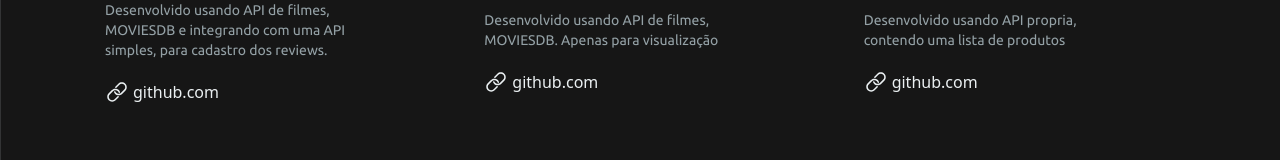
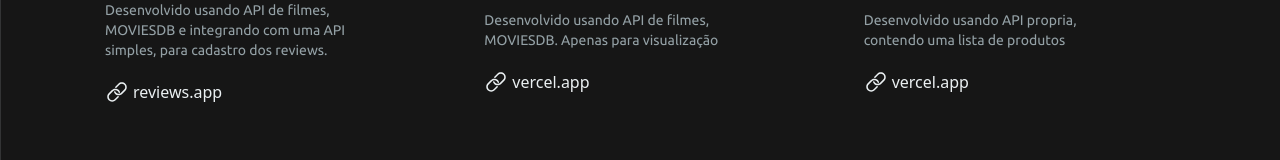
Before and after one commit to jmitsuu/profileport, a React (Vite) app: page /projects in a window 1280 px wide. Shown: the part 890-1050 px from the top of the page. Built offline with nearby package versions, Linux system fonts and the light colour scheme.

Commit message:
projects

```diff
--- a/index.html
+++ b/index.html
@@ -4,7 +4,8 @@
     <meta charset="UTF-8" />
     <link rel="icon" type="image/svg+xml" href="/vite.svg" />
     <meta name="viewport" content="width=device-width, initial-scale=1.0" />
-    <title>Vite + React + TS</title>
+    <meta name='Portfólio'  content='Portfólio desenvolvido para divulgar projetos criados em ReactJs e VueJs'/>
+    <title>Portfólio</title>
   </head>
   <body>
     <div id="root"></div>
--- a/package.json
+++ b/package.json
@@ -12,6 +12,7 @@
   "dependencies": {
     "react": "^18.3.1",
     "react-dom": "^18.3.1",
+    "react-helmet-async": "^2.0.5",
     "react-icons": "^5.2.1",
     "react-router-dom": "^6.25.1"
   },
--- a/src/App.tsx
+++ b/src/App.tsx
@@ -5,7 +5,7 @@ import { Container } from './layout/Container';
 function App() {
   return (
     <main className=" min-h-screen bg-black dark:bg-slate-100 ">
-      <div className=" h-full bg-tecHeavy dark:bg-white flex flex-col relative  border-x-[0.1em] border-tecMedium md:w-[1300px] mx-auto min-h-screen  ">
+      <div className=" h-full bg-tecHeavy dark:bg-white flex flex-col relative  border-x-[0.1em]  border-tecMedium dark:border-tecSuperLight md:w-[1300px] mx-auto min-h-screen  ">
         <Header />
         <Container>
           <Outlet />
--- a/src/components/AboutMe.tsx
+++ b/src/components/AboutMe.tsx
@@ -59,7 +59,7 @@ const courses = [
 ];
 export function AboutMe() {
   return (
-    <div className=" md:flex border justify-around w-full border-tecMedium px-5 py-10 rounded-2xl  my-20 ">
+    <div className=" md:flex border justify-around w-full border-tecMedium dark:border-tecSuperLight px-5 py-10 rounded-2xl  my-20 ">
       <div className="md:w-[430px] ">
         <div className="flex items-center ">
           <PiBagSimpleFill className="w-8 h-8 mr-2 text-tecSuperLight dark:text-tecHeavy" />
--- a/src/components/Footer.tsx
+++ b/src/components/Footer.tsx
@@ -16,7 +16,7 @@ const routeLink = [
 ];
 export function Footer() {
   return (
-    <footer className="w-full flex items-center justify-between container mx-auto h-32 border-t dark:text-tecHeavy  border-tecMedium">
+    <footer className="w-full flex items-center justify-between container mx-auto h-32 border-t dark:border-tecSuperLight   border-tecMedium">
       <div className="flex">
         {routeLink.map((link) => {
           return (
--- a/src/pages/Home.tsx
+++ b/src/pages/Home.tsx
@@ -19,7 +19,7 @@ export function Home() {
         title={
           'Analise e Desenvolvimento de Sistemas'
         }
-        content={`Ola! eu sou o Jairo, esse é o meu portfólio voltado para a area Front End, com alguns dados projetos desenvolvidos até o momento.`}
+        content={`Ola! eu sou o Jairo, criei esse portfólio para compartilhar alguns projetos desenvolvidos até o momento. Caso queiram realizar contato ou deixar sua sugestão sobre algo, minhas redes sociais estão logo abaixo.`}
       />
       <SocialMedia />
       <Skills />
--- a/src/pages/Projects.tsx
+++ b/src/pages/Projects.tsx
@@ -4,38 +4,52 @@ import {
   BiSolidShoppingBags,
 } from 'react-icons/bi';
 import { IoIosLink } from 'react-icons/io';
-
+import {
+  Helmet,
+  HelmetProvider,
+} from 'react-helmet-async';
 const projects = [
   {
     icon: (
       <BiSolidMoviePlay className="h-8 w-8 text-tecSuperLight dark:text-tecHeavy" />
     ),
+    tagUrl: 'reviews.app',
     title: 'Movies Review',
     description:
       'Desenvolvido usando API de filmes, MOVIESDB e integrando com uma API simples, para cadastro dos reviews.',
-    link: 'https://github.com/jmitsuu/moviesreact.git',
+    link: 'https://yourreviews.app.jairo3478.c35.integrator.host/',
   },
   {
     icon: (
       <BiSolidShoppingBags className="h-8 w-8 text-tecSuperLight dark:text-tecHeavy" />
     ),
+    tagUrl: 'vercel.app',
     title: 'Movies',
     description:
       'Desenvolvido usando API de filmes, MOVIESDB. Apenas para visualização',
-    link: 'https://github.com/jmitsuu/moviesreact.git',
+    link: 'https://movies-jmitsuu.vercel.app/',
   },
   {
     icon: (
       <BiSolidShoppingBags className="h-8 w-8 text-tecSuperLight dark:text-tecHeavy" />
     ),
+    tagUrl: 'vercel.app',
     title: 'Shopping',
     description:
       'Desenvolvido usando API propria, contendo uma lista de produtos',
-    link: 'https://github.com/jmitsuu/moviesreact.git',
+    link: 'https://shopping-v-7c8p.vercel.app/',
   },
 ];
 export function Projects() {
   return (
+    <HelmetProvider>
+      <Helmet>
+        <meta
+          name="Portfólio"
+          content="Projetos criados em ReactJs e VueJs"
+        />
+      </Helmet>
+
       <div className="my-40">
         <Content
           title="Projetos realizados para aprendizado e treinamento."
@@ -67,7 +81,7 @@ export function Projects() {
                     <div className="mt-5 flex items-center gap-1 ">
                       <IoIosLink className="h-6 w-6 text-tecSuperLight dark:text-tecHeavy" />
                       <h1 className="text-tecSuperLight dark:text-black ">
-                      github.com
+                        {project.tagUrl}
                       </h1>
                     </div>
                   </li>
@@ -77,5 +91,6 @@ export function Projects() {
           </ul>
         </div>
       </div>
+    </HelmetProvider>
   );
 }
```
Also changed, not shown: 1 other file (tests, documents, lock files or other folders). Lines whose indentation alone changed are shown as unchanged.
